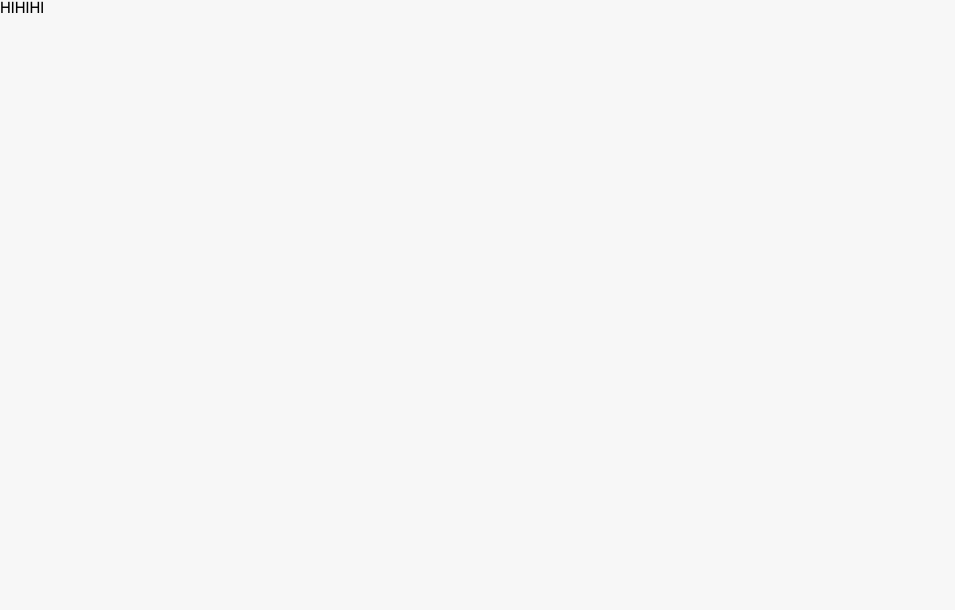
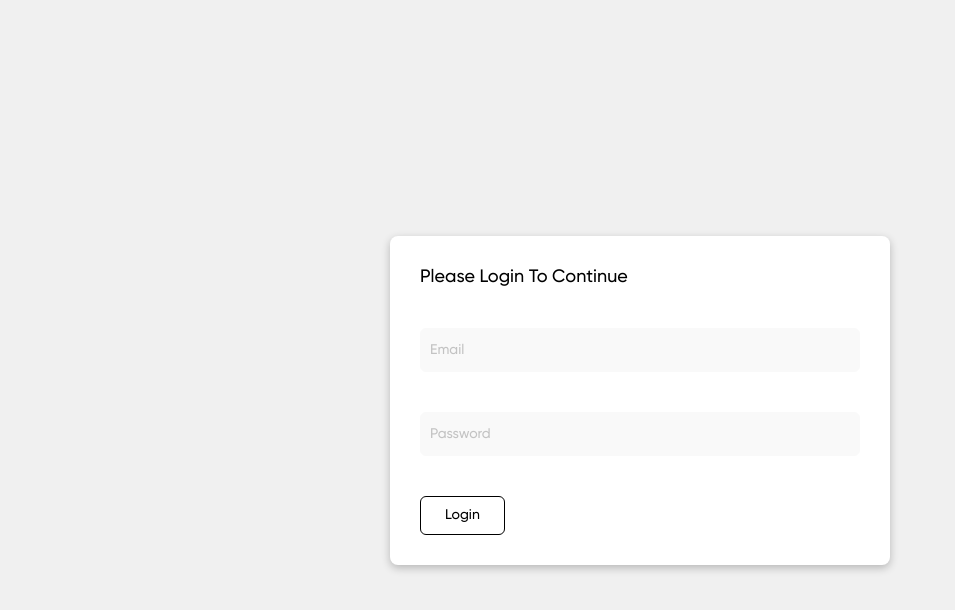
Before and after one commit to jayyp35/angel-bay-admin, a React (Create React App) app: page / in a window 1280 px wide. Shown: the top 610 px of the page, without its empty margins (0-955 px from the left). Built offline with nearby package versions, Linux system fonts and the light colour scheme; no server answers; the database is empty.

Commit message:
login form

```diff
--- a/src/App.tsx
+++ b/src/App.tsx
@@ -1,12 +1,32 @@
 import './scss/app.scss';
 import { BrowserRouter } from 'react-router-dom';
-
+import { getDocs, collection } from 'firebase/firestore'
 import { ToastContainer } from 'react-toastify';
 import 'react-toastify/dist/ReactToastify.css';
 import RootRoutes from './routes/RootRoutes';
+import { useEffect } from 'react';
+import { db } from './utils/firebase/firebase';
+import { collectionsRef, usersRef } from './utils/firebase/_refs';
 
 
 function App() {
+
+  useEffect(() => {
+    getData();
+  }, [])
+
+  const getData = async () => {
+    const usersSnapshot = await getDocs(usersRef);
+    const collectionsSnapshot = await getDocs(collectionsRef);
+
+    usersSnapshot.forEach((doc) => {
+      console.log(doc.id, " => ", doc.data());
+    });
+
+    collectionsSnapshot.forEach((doc) => {
+      console.log(doc.id, " => ", doc.data());
+    });
+  }
 
   return (
     <div className="App">
--- a/src/common/_custom/Button/Button.module.scss
+++ b/src/common/_custom/Button/Button.module.scss
@@ -47,3 +47,7 @@
 .ClickDisabled {
   pointer-events: none;
 }
+
+.Fit {
+  width: fit-content;
+}
--- a/src/common/_custom/Button/Button.tsx
+++ b/src/common/_custom/Button/Button.tsx
@@ -12,6 +12,7 @@ interface ButtonProps {
     loading?: boolean;
     loadingText?: string;
     buttonRef?: any;
+    fit?: boolean;
 }
 function Button({
     text = 'Button',
@@ -22,6 +23,7 @@ function Button({
     loading = false,
     loadingText = '',
     buttonRef,
+    fit = false,
 }: ButtonProps) {
     return (
         <div
@@ -31,6 +33,7 @@ function Button({
                 [styles.BlueInverted]: variant === 'blueinverted',
                 [styles.Disabled]: disabled,
                 [styles.ClickDisabled]: loading,
+                [styles.Fit]: fit
             })}
             onClick={onClick}
             style={style}
--- a/src/common/_custom/Input/Input.module.scss
+++ b/src/common/_custom/Input/Input.module.scss
@@ -8,7 +8,7 @@
 }
 
 .FormInput {
-  padding: 16px 12px;
+  padding: 16px 12px 12px 12px;
   width: 100%;
   box-sizing: border-box;
   box-shadow: none;
--- a/src/common/_custom/Input/Input.tsx
+++ b/src/common/_custom/Input/Input.tsx
@@ -11,6 +11,7 @@ interface InputProps {
   style?: React.CSSProperties;
   onChange: Function;
   onEnter?: Function;
+  autoComplete?: boolean
 }
 function Input({
   type = 'text',
@@ -22,6 +23,7 @@ function Input({
   onChange,
   onEnter,
   style,
+  autoComplete = false
 }: InputProps) {
   const handleChange = (e: React.ChangeEvent<HTMLInputElement>) => {
     if (pattern && !e.target.validity.valid) return;
@@ -44,6 +46,7 @@ function Input({
         onKeyUp={(e) => {
           if (onEnter && e.key === 'Enter') onEnter();
         }}
+        autoComplete={autoComplete ? '' : 'off'}
       />
       <label className={styles.FormLabel}>{placeholder}</label>
       {!!(!isValid && errorMessage) && <div className={styles.Error}>{errorMessage}</div>}
--- /dev/null
+++ b/src/modules/Login/Login.module.scss
@@ -0,0 +1,24 @@
+.Login {
+  background-color: #F0F0F0;
+  height: 100vh;
+  width: 100vw;
+
+  display: flex;
+  align-items: center;
+  justify-content: center;
+
+
+  .FormContainer {
+    padding: 30px;
+    width: 500Px;
+    background-color: #FFFFFF;
+    border-radius: 8px;
+    box-shadow: rgba(0, 0, 0, 0.24) 0px 3px 8px;
+
+    .Title {
+      font-weight: 500;
+      margin-bottom: 40px;
+      font-size: 18px;
+    }
+  }
+}
--- /dev/null
+++ b/src/modules/Login/Login.tsx
@@ -0,0 +1,39 @@
+import { useState } from 'react';
+import Input from '../../common/_custom/Input/Input';
+import styles from './Login.module.scss';
+import Button from '../../common/_custom/Button/Button';
+
+export const EMAIL = 'EMAIL';
+export const PASSWORD = 'PASSWORD';
+
+function Login() {
+
+  const [formData, setFormData] = useState({
+    [EMAIL]: '',
+    [PASSWORD]: ''
+  })
+
+  const changeFormData = (key, value) => {
+    setFormData((formData) => ({
+      ...formData,
+      [key]: value
+    }))
+  }
+  return (
+    <div className={styles.Login}>
+
+      <div className={styles.FormContainer}>
+        <div className={styles.Title}>Please Login To Continue</div>
+        <form autoComplete='off'>
+          <Input placeholder='Email' value={formData[EMAIL]} onChange={(val) => changeFormData(EMAIL, val)} style={{ marginTop: '0' }} />
+          <Input placeholder='Password' type='password' value={formData[PASSWORD]} onChange={(val) => changeFormData(PASSWORD, val)} />
+
+          <Button onClick={() => { }} text='Login' variant='white' fit style={{ marginTop: '40px' }} />
+        </form>
+
+      </div>
+    </div>
+  )
+}
+
+export default Login
--- a/src/routes/RootRoutes.tsx
+++ b/src/routes/RootRoutes.tsx
@@ -1,5 +1,6 @@
 import React, { Suspense, lazy, useEffect } from 'react';
 import { Route, Routes, useLocation, useNavigate } from 'react-router-dom';
+import Login from '../modules/Login/Login';
 
 /**
  * @Description
@@ -13,7 +14,7 @@ function RootRoutes() {
     <Suspense fallback={<></>}>
       <Routes>
         <Route path="*" element={<div>404 Page not found</div>} />
-        <Route path={'/'} element={<>HIHIHI</>} />
+        <Route path={'/'} element={<Login />} />
       </Routes>
     </Suspense>
   );
--- a/src/scss/index.scss
+++ b/src/scss/index.scss
@@ -53,28 +53,28 @@ body {
   font-weight: 800;
 }
 
-input[type='text'],
-input[type='email'] {
-  font-family: 'Gilroy-Medium';
-  /* border: 0.5px solid #ebebeb; */
-  border: 1px solid #ced4da;
-  border-radius: 4px;
-  /* color: #878787; */
-  font-weight: 300;
-  font-size: 12px;
-  letter-spacing: 0;
-  line-height: 10px;
-  padding: 10px;
-  width: 100%;
-  max-width: 100%;
-  outline: none;
+// input[type='text'],
+// input[type='email'] {
+//   font-family: 'Gilroy-Medium';
+//   /* border: 0.5px solid #ebebeb; */
+//   border: 1px solid #ced4da;
+//   border-radius: 4px;
+//   /* color: #878787; */
+//   font-weight: 300;
+//   font-size: 12px;
+//   letter-spacing: 0;
+//   line-height: 10px;
+//   padding: 10px;
+//   width: 100%;
+//   max-width: 100%;
+//   outline: none;
 
-  &:focus {
-    color: #000000;
-    border: 1px solid #424242;
-    outline: none;
-  }
-}
+//   &:focus {
+//     color: #000000;
+//     border: 1px solid #424242;
+//     outline: none;
+//   }
+// }
 
 a {
   text-decoration: none;
--- /dev/null
+++ b/src/utils/firebase/_refs.ts
@@ -0,0 +1,5 @@
+import { collection } from "firebase/firestore";
+import { db } from "./firebase";
+
+export const usersRef = collection(db, "users");
+export const collectionsRef = collection(db, 'collections');
--- a/src/store/firebase/firebase.ts
+++ b/src/utils/firebase/firebase.ts
@@ -1,5 +1,5 @@
 import { initializeApp } from 'firebase/app';
-import { getFirestore, collection, getDocs } from 'firebase/firestore/lite';
+import { getFirestore, collection, getDocs } from 'firebase/firestore';
 
 // TODO: Replace the following with your app's Firebase project configuration
 const firebaseConfig = {
@@ -10,6 +10,5 @@ const firebaseConfig = {
   messagingSenderId: process.env.REACT_APP_FIREBASE_MESSAGING_SENDER_ID,
   appId: process.env.REACT_APP_FIREBASE_APP_ID
 };
-
 const app = initializeApp(firebaseConfig);
 export const db = getFirestore(app);
```
Also changed, not shown: src/common/_custom/LoadingSpinner/LoadingSpinner.scss (renamed from src/common/_custom/LoadingSpinner/LoadingSpinner.module.scss).
